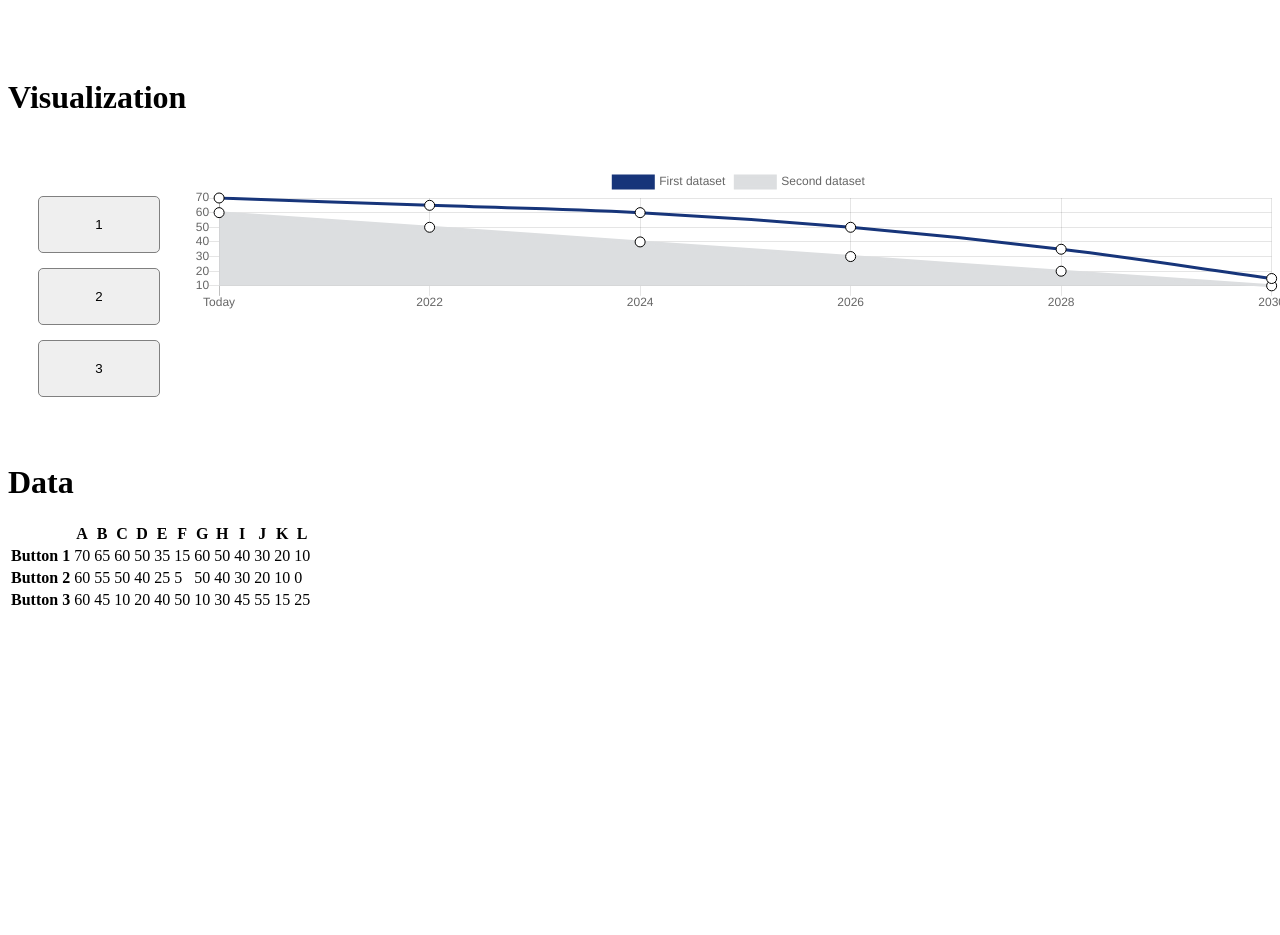
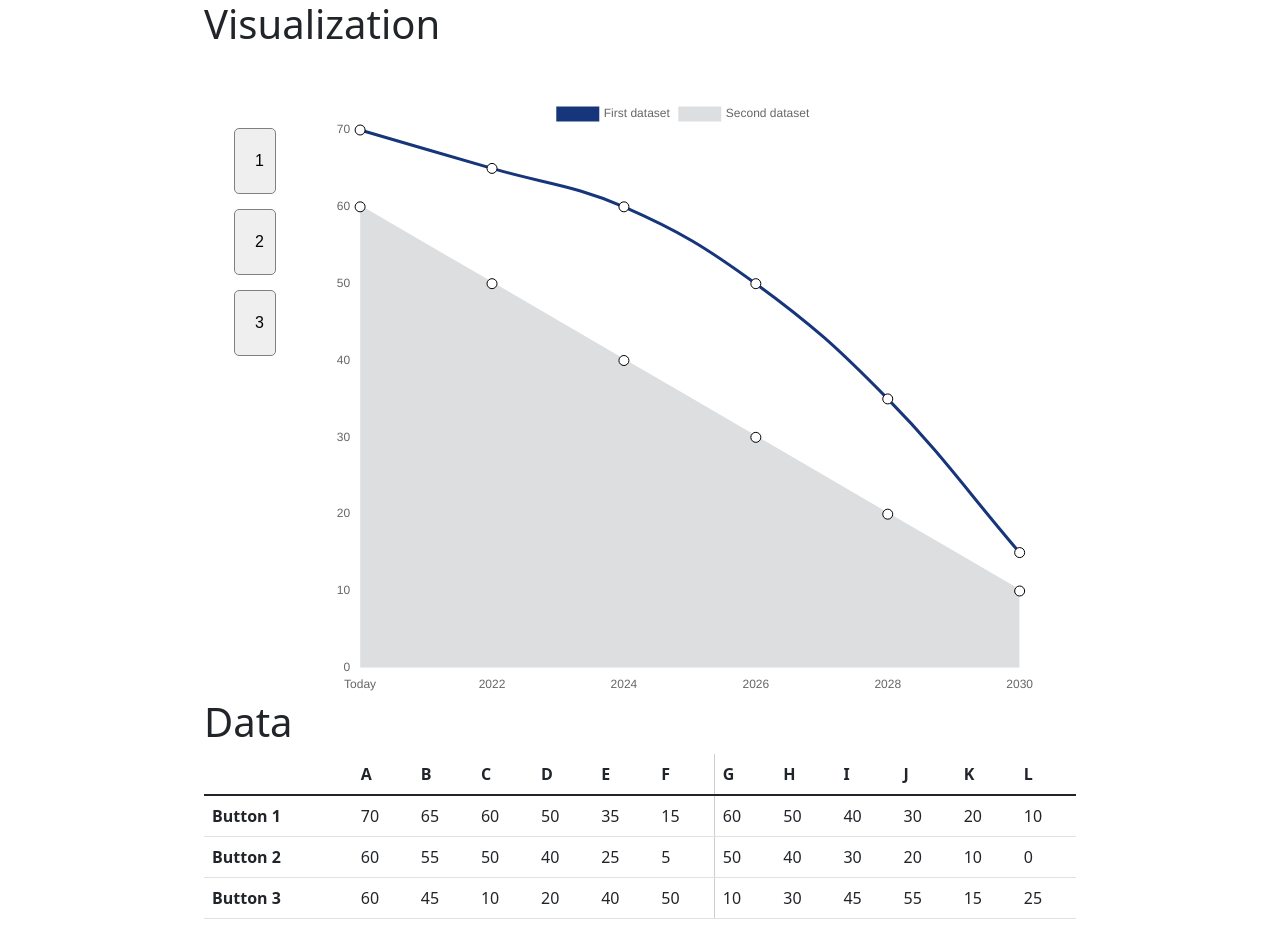
Before and after one commit to shamsrza/data-visualization-react, a React (Create React App) app: page / in a window 1280 px wide. Built offline with nearby package versions, Linux system fonts and the light colour scheme.

Commit message:
button onClick

```diff
--- a/package.json
+++ b/package.json
@@ -11,6 +11,7 @@
     "bootstrap": "5.1.3",
     "chart.js": "2.9.3",
     "react": "16.12.0",
+    "react-bootstrap": "2.1.0",
     "react-chartjs-2": "2.9.0",
     "react-dom": "16.12.0",
     "react-scripts": "3.0.1",
--- a/src/App.js
+++ b/src/App.js
@@ -1,4 +1,5 @@
-import React from "react";
+import React, { useState } from "react";
+import "bootstrap/dist/css/bootstrap.min.css";
 import "./style.scss";
 
 import { Line } from "react-chartjs-2";
@@ -17,12 +18,12 @@ const data = {
         { x: "2030", y: 15, status: "F" }
       ],
       fill: false,
-      backgroundColor: "transparent",
-      borderColor: "#17357a",
       pointRadius: 5,
       pointBackgroundColor: "white",
       pointBorderColor: "black",
-      tension: 0.4
+      tension: 0.4,
+      backgroundColor: "transparent",
+      borderColor: "#17357a"
     },
     {
       label: "Second dataset",
@@ -35,32 +36,198 @@ const data = {
         { x: "2030", y: 10, status: "     L" }
       ],
       fill: true,
-      backgroundColor: "#dcdee0",
-      borderColor: "#dcdee0",
       pointRadius: 5,
       pointBackgroundColor: "white",
       pointBorderColor: "black",
-      tension: 0.4
+      tension: 0.4,
+      backgroundColor: "#dcdee0",
+      borderColor: "#dcdee0"
     }
   ]
 };
 
 export default function App() {
+  const [lineData, setLineData] = useState([]);
+
+  const updateChartOne = () => {
+    setLineData(
+      (data.datasets = [
+        {
+          label: "First dataset",
+          data: [
+            { x: "Today", y: 70, status: "A" },
+            { x: "2022", y: 65, status: "B" },
+            { x: "2024", y: 60, status: "C" },
+            { x: "2026", y: 50, status: "D" },
+            { x: "2028", y: 35, status: "E" },
+            { x: "2030", y: 15, status: "F" }
+          ],
+          fill: false,
+          pointRadius: 5,
+          pointBackgroundColor: "white",
+          pointBorderColor: "black",
+          tension: 0.4,
+          backgroundColor: "transparent",
+          borderColor: "#17357a"
+        },
+        {
+          label: "Second dataset",
+          data: [
+            { x: "Today", y: 60, status: "G" },
+            { x: "2022", y: 50, status: "H" },
+            { x: "2024", y: 40, status: "I" },
+            { x: "2026", y: 30, status: "J" },
+            { x: "2028", y: 20, status: "K" },
+            { x: "2030", y: 10, status: "     L" }
+          ],
+          fill: true,
+          pointRadius: 5,
+          pointBackgroundColor: "white",
+          pointBorderColor: "black",
+          tension: 0.4,
+          backgroundColor: "#dcdee0",
+          borderColor: "#dcdee0"
+        }
+      ])
+    );
+  };
+
+  const updateChartTwo = () => {
+    setLineData(
+      (data.datasets = [
+        {
+          label: "First dataset",
+          data: [
+            { x: "Today", y: 60, status: "A" },
+            { x: "2022", y: 55, status: "B" },
+            { x: "2024", y: 50, status: "C" },
+            { x: "2026", y: 40, status: "D" },
+            { x: "2028", y: 25, status: "E" },
+            { x: "2030", y: 5, status: "F" }
+          ],
+          fill: false,
+          pointRadius: 5,
+          pointBackgroundColor: "white",
+          pointBorderColor: "black",
+          tension: 0.4,
+          backgroundColor: "transparent",
+          borderColor: "#17357a"
+        },
+        {
+          label: "Second dataset",
+          data: [
+            { x: "Today", y: 50, status: "G" },
+            { x: "2022", y: 40, status: "H" },
+            { x: "2024", y: 30, status: "I" },
+            { x: "2026", y: 20, status: "J" },
+            { x: "2028", y: 10, status: "K" },
+            { x: "2030", y: 0, status: "     L" }
+          ],
+          fill: true,
+          pointRadius: 5,
+          pointBackgroundColor: "white",
+          pointBorderColor: "black",
+          tension: 0.4,
+          backgroundColor: "#dcdee0",
+          borderColor: "#dcdee0"
+        }
+      ])
+    );
+    console.log(data.datasets);
+  };
+
+  const updateChartThree = () => {
+    setLineData(
+      (data.datasets = [
+        {
+          label: "First dataset",
+          data: [
+            { x: "Today", y: 60, status: "A" },
+            { x: "2022", y: 45, status: "B" },
+            { x: "2024", y: 10, status: "C" },
+            { x: "2026", y: 20, status: "D" },
+            { x: "2028", y: 40, status: "E" },
+            { x: "2030", y: 50, status: "F" }
+          ],
+          fill: false,
+          pointRadius: 5,
+          pointBackgroundColor: "white",
+          pointBorderColor: "black",
+          tension: 0.4,
+          backgroundColor: "transparent",
+          borderColor: "#17357a"
+        },
+        {
+          label: "Second dataset",
+          data: [
+            { x: "Today", y: 10, status: "G" },
+            { x: "2022", y: 30, status: "H" },
+            { x: "2024", y: 45, status: "I" },
+            { x: "2026", y: 55, status: "J" },
+            { x: "2028", y: 15, status: "K" },
+            { x: "2030", y: 25, status: "L" }
+          ],
+          fill: true,
+          pointRadius: 5,
+          pointBackgroundColor: "white",
+          pointBorderColor: "black",
+          tension: 0.4,
+          backgroundColor: "#dcdee0",
+          borderColor: "#dcdee0"
+        }
+      ])
+    );
+    console.log(data.datasets);
+  };
   return (
     <div className="container">
       <div className="data-graph">
         <h1 class="title1">Visualization</h1>
         <div className="content">
           <div className="buttons">
-            <button className="buttons__btn">1</button>
-            <button className="buttons__btn">2</button>
-            <button className="buttons__btn">3</button>
+            <button className="buttons__btn" onClick={updateChartOne}>
+              1
+            </button>
+            <button className="buttons__btn" onClick={updateChartTwo}>
+              2
+            </button>
+            <button className="buttons__btn" onClick={updateChartThree}>
+              3
+            </button>
           </div>
           <div className="chart">
             <Line
               data={data}
               width={"100%"}
-              options={{ maintainAspectRatio: false, responsive: true }}
+              height={"100%"}
+              options={{
+                maintainAspectRatio: false,
+                responsive: true,
+                scales: {
+                  yAxes: [
+                    {
+                      gridLines: {
+                        display: false
+                      },
+                      ticks: {
+                        beginAtZero: true,
+                        drawOnChartArea: false
+                      }
+                    }
+                  ],
+                  xAxes: [
+                    {
+                      gridLines: {
+                        display: false
+                      },
+                      ticks: {
+                        beginAtZero: true,
+                        drawOnChartArea: false
+                      }
+                    }
+                  ]
+                }
+              }}
             />
           </div>
         </div>
--- a/src/style.scss
+++ b/src/style.scss
@@ -1,11 +1,12 @@
-
+@import "~bootstrap/scss/bootstrap";
 .container {
-  width: 100vw;
-  height: 100vh;
+  width: 70%;
+  height: 100%;
   display: flex;
   flex-direction: column;
-  padding: 50px 0;
+  //padding: 80px;
   margin: auto;
+  //border: 1px solid red;
 
   .title1 {
     margin-bottom: 50px;
@@ -39,8 +40,25 @@
    }
    .chart {
     width: 90%;
-    height: 100%;
-    // border: 1px solid green;
+    height: 600px;
+    padding: 0 40px;
+    //border: 1px solid green;
   }
   }
 }
+
+
+table {
+  width: 100%;
+  border-collapse: collapse;
+}
+
+.noborder td,
+.noborder th {
+  border-top: none !important;
+}
+
+.table tbody tr :nth-child(7),
+.table thead :nth-child(7) {
+  border-right: 1px solid rgb(207, 204, 204);
+}
```
